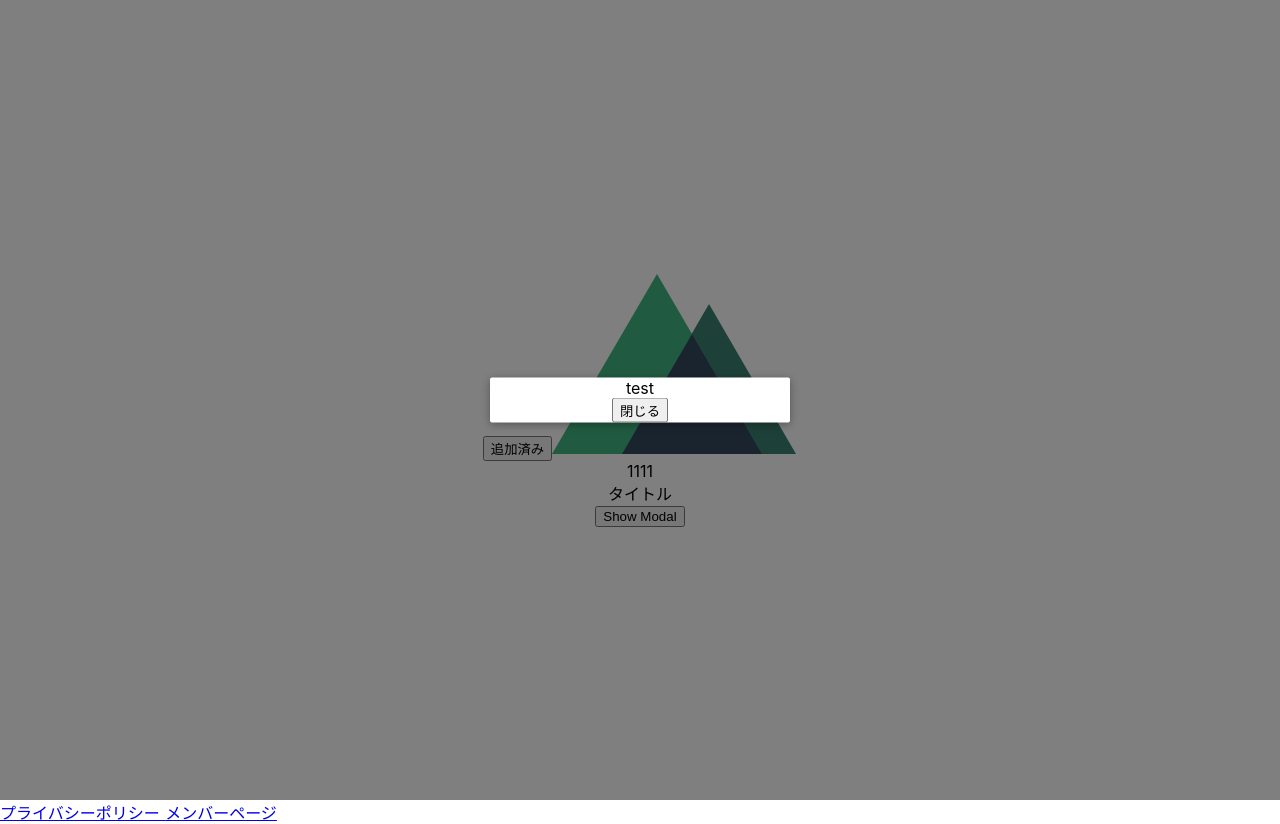
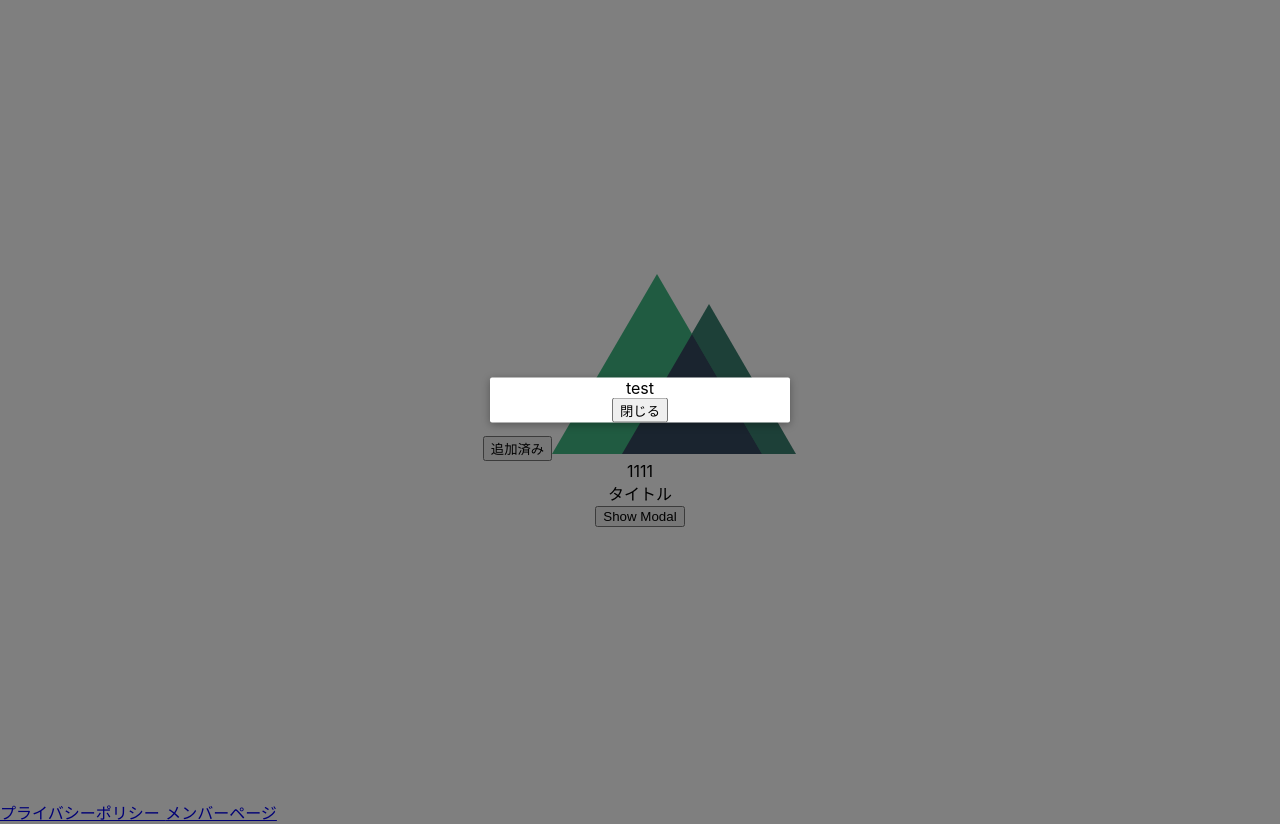
Before and after one commit to Update-hub/roadmap, a Nuxt app: page / in a window 1280 px wide. Both pictures are taken after a click on the button "Show Modal". Built offline with nearby package versions, Linux system fonts and the light colour scheme.

Commit message:
fix(dialog): safari特有の挙動に対応 #29

```diff
--- a/components/Dialog.vue
+++ b/components/Dialog.vue
@@ -27,8 +27,9 @@
   top: 0;
   left: 0;
   width: 100%;
-  height: 100%;
+  height: 130%;
   background-color: rgba(0, 0, 0, .5);
+  transform: translateZ(999px);
 }
 
 .modal-wrapper {
@@ -36,7 +37,7 @@
   z-index: 9998;
   top: 50%;
   left: 50%;
-  transform: translateY(-50%) translateX(-50%);
+  transform: translateY(-50%) translateX(-50%) translateZ(999px);
 }
 
 .modal {
```
